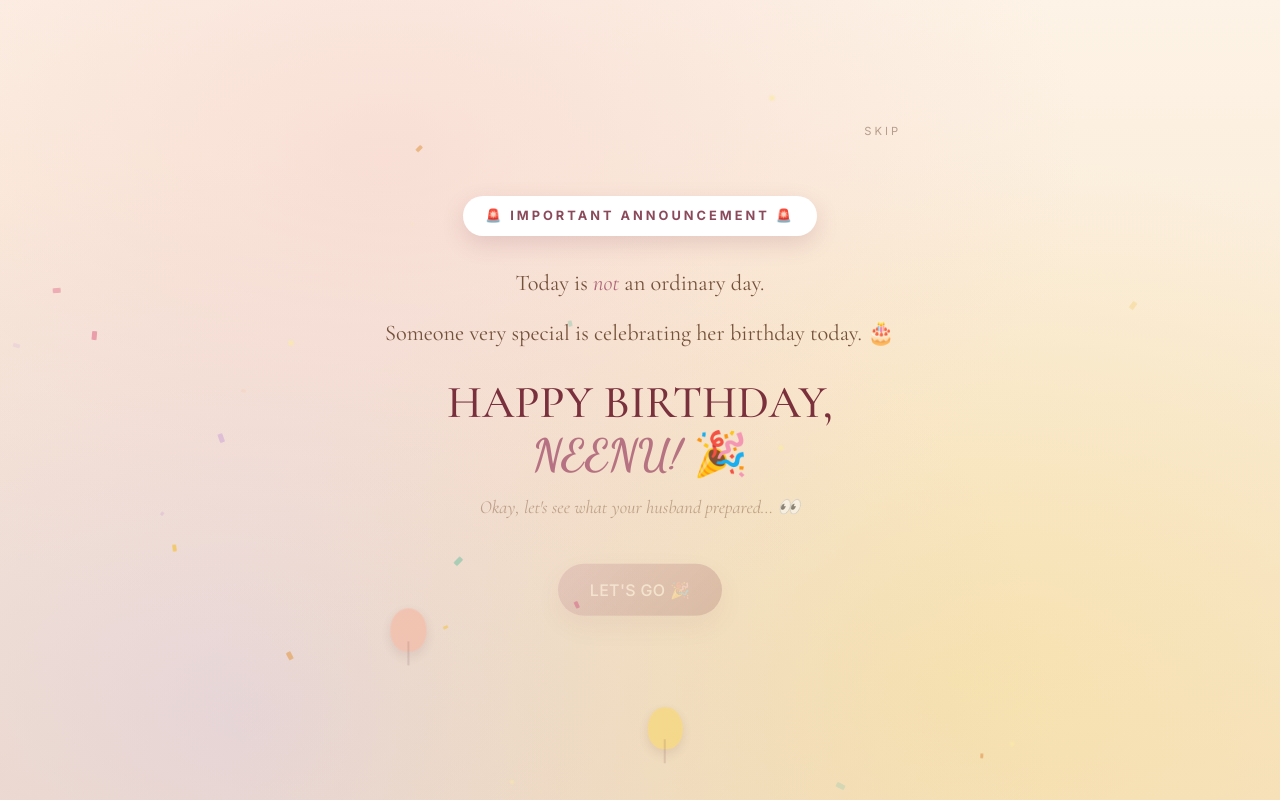
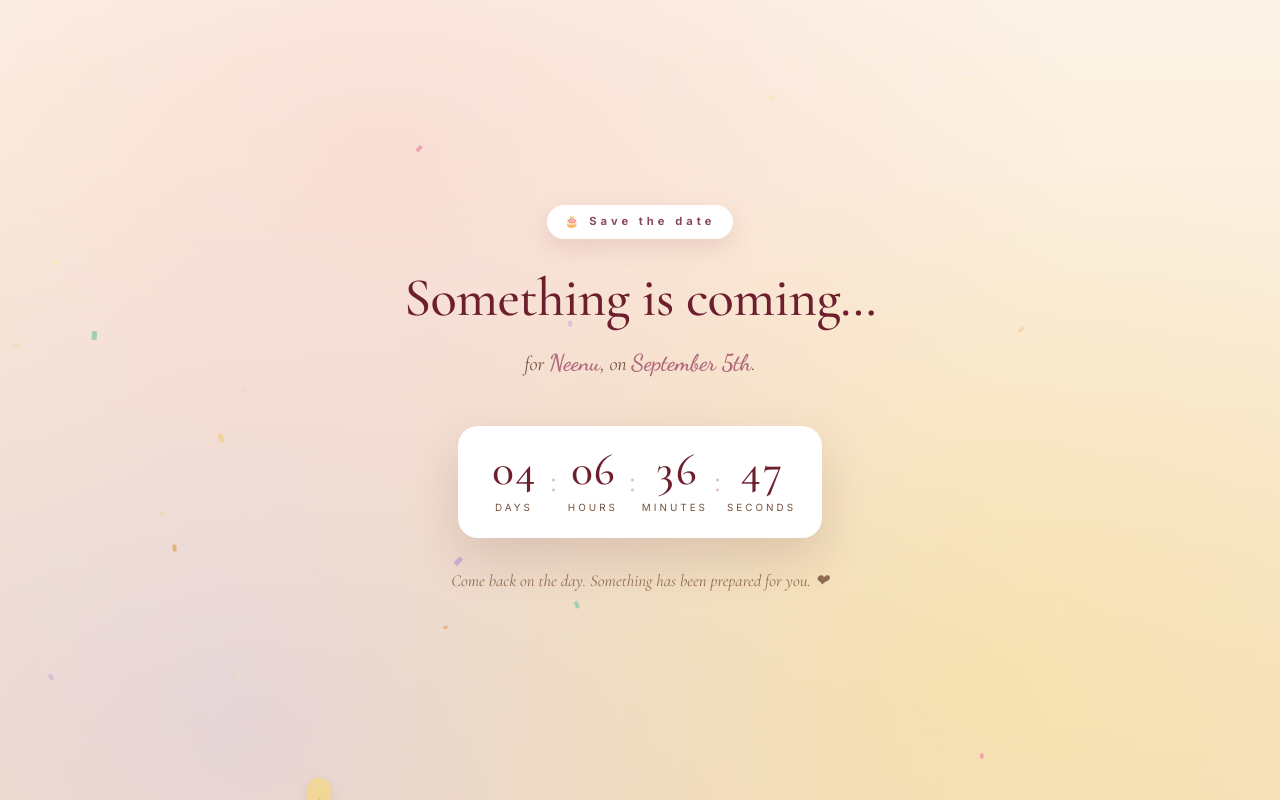
Before and after one commit to vishnu-wac/birthday-website, a React (Vite) app: page / in a window 1280 px wide. Built offline with nearby package versions, Linux system fonts and the light colour scheme.

Commit message:
add countdown gate → auto reveal on Sept 5

```diff
--- a/src/App.css
+++ b/src/App.css
@@ -702,6 +702,127 @@
 /* Easter egg — align variants */
 .easter-egg-left  { text-align: left;  padding-left: 24px; }
 .easter-egg-right { text-align: right; padding-right: 24px; }
+
+/* ==========================================================================
+   Countdown gate (before the birthday)
+   ========================================================================== */
+.countdown {
+  position: relative;
+  min-height: 100vh;
+  min-height: 100svh;
+  display: flex;
+  align-items: center;
+  justify-content: center;
+  padding: 40px 24px;
+  text-align: center;
+  background:
+    radial-gradient(ellipse at 30% 20%, rgba(246, 209, 205, 0.55) 0%, transparent 55%),
+    radial-gradient(ellipse at 75% 85%, rgba(246, 220, 124, 0.35) 0%, transparent 55%),
+    radial-gradient(ellipse at 20% 90%, rgba(214, 198, 230, 0.5) 0%, transparent 55%),
+    linear-gradient(180deg, #fdf3e6 0%, #f6e2c6 100%);
+  overflow: hidden;
+}
+
+.countdown-inner {
+  max-width: 640px;
+  position: relative;
+  z-index: 2;
+}
+
+.countdown-eyebrow {
+  display: inline-block;
+  background: var(--white);
+  padding: 8px 18px;
+  border-radius: 999px;
+  font-family: var(--font-sans);
+  font-weight: 700;
+  font-size: 0.7rem;
+  letter-spacing: 4px;
+  color: var(--rose-deep);
+  margin-bottom: 30px;
+  box-shadow: 0 8px 22px rgba(139, 74, 92, 0.15);
+}
+
+.countdown-title {
+  font-family: var(--font-serif);
+  font-weight: 500;
+  font-size: clamp(2.2rem, 7vw, 3.4rem);
+  color: var(--burgundy);
+  line-height: 1.1;
+  letter-spacing: -0.01em;
+  margin-bottom: 16px;
+}
+
+.countdown-sub {
+  font-family: var(--font-serif);
+  font-style: italic;
+  color: var(--brown);
+  font-size: clamp(1.05rem, 3vw, 1.25rem);
+  margin-bottom: 44px;
+}
+.countdown-sub em {
+  font-family: var(--font-script);
+  font-style: normal;
+  color: var(--rose);
+  font-size: 1.15em;
+  font-weight: 600;
+}
+
+.countdown-clock {
+  display: inline-flex;
+  align-items: flex-start;
+  justify-content: center;
+  gap: 6px;
+  padding: 22px 26px;
+  background: var(--white);
+  border-radius: 20px;
+  box-shadow: 0 20px 50px rgba(72, 20, 29, 0.14);
+  margin-bottom: 30px;
+}
+
+.countdown-unit {
+  display: flex;
+  flex-direction: column;
+  align-items: center;
+  min-width: 60px;
+}
+.countdown-value {
+  font-family: var(--font-serif);
+  font-weight: 500;
+  font-size: clamp(2rem, 7vw, 2.8rem);
+  color: var(--burgundy);
+  line-height: 1;
+  font-variant-numeric: tabular-nums;
+}
+.countdown-label {
+  font-family: var(--font-sans);
+  font-size: 0.62rem;
+  letter-spacing: 3px;
+  text-transform: uppercase;
+  color: var(--brown);
+  margin-top: 8px;
+}
+.countdown-sep {
+  font-family: var(--font-serif);
+  font-size: clamp(1.5rem, 5vw, 2.2rem);
+  color: var(--rose);
+  opacity: 0.4;
+  align-self: flex-start;
+  padding-top: 4px;
+}
+
+.countdown-foot {
+  font-family: var(--font-serif);
+  font-style: italic;
+  color: var(--brown-soft);
+  font-size: clamp(0.95rem, 2.5vw, 1.05rem);
+}
+
+@media (max-width: 480px) {
+  .countdown-clock { padding: 16px 12px; gap: 2px; }
+  .countdown-unit  { min-width: 46px; }
+  .countdown-sep   { font-size: 1.4rem; }
+}
 
 /* ==========================================================================
    Intro (legacy — kept only for the announcement fallback) */
--- a/src/App.jsx
+++ b/src/App.jsx
@@ -1,8 +1,9 @@
-import { useState } from 'react';
+import { useMemo, useState } from 'react';
 import { AnimatePresence } from 'framer-motion';
 import './App.css';
 import { birthdayData } from './data/birthdayData.js';
 
+import Countdown from './components/Countdown.jsx';
 import Announcement from './components/Announcement.jsx';
 import Hero from './components/Hero.jsx';
 import BirthdayReport from './components/BirthdayReport.jsx';
@@ -32,6 +33,29 @@ const NAV_ITEMS = [
 ];
 
 export default function App() {
+  // Birthday-date gate. Before the target moment, show a countdown; once time
+  // reaches it, the countdown auto-flips to the birthday site. Preview via
+  // ?preview=1 in the URL, or by setting sessionStorage.bd-preview.
+  const target = useMemo(
+    () => new Date(birthdayData.birthdayDate),
+    []
+  );
+
+  const previewMode =
+    typeof window !== 'undefined' &&
+    (new URLSearchParams(window.location.search).get('preview') === '1' ||
+      sessionStorage.getItem('bd-preview') === '1');
+
+  const [revealed, setRevealed] = useState(
+    () => previewMode || Date.now() >= target.getTime()
+  );
+
+  // Persist the preview override for the rest of this browser tab session so
+  // the page doesn't slam back to the countdown on a refresh mid-editing.
+  if (previewMode) {
+    try { sessionStorage.setItem('bd-preview', '1'); } catch {}
+  }
+
   // Skip the announcement on subsequent visits within the same tab — nice
   // during editing so you don't sit through it every reload.
   const initialEntered =
@@ -45,6 +69,19 @@ export default function App() {
   };
 
   const { chapters, easterEggs = [] } = birthdayData;
+
+  if (!revealed) {
+    return (
+      <div className="app">
+        <Countdown
+          target={target}
+          wifeName={birthdayData.wifeName}
+          birthdayLabel={birthdayData.birthdayLabel}
+          onDone={() => setRevealed(true)}
+        />
+      </div>
+    );
+  }
 
   return (
     <div className="app">
--- /dev/null
+++ b/src/components/Countdown.jsx
@@ -0,0 +1,101 @@
+import { useEffect, useState } from 'react';
+import { motion } from 'framer-motion';
+import FloatingBirthday from './FloatingBirthday.jsx';
+
+// Ticks every second; returns { d, h, m, s, done }.
+function useCountdown(targetDate) {
+  const [now, setNow] = useState(() => Date.now());
+  useEffect(() => {
+    const id = setInterval(() => setNow(Date.now()), 1000);
+    return () => clearInterval(id);
+  }, []);
+  const diff = Math.max(0, targetDate.getTime() - now);
+  const s = Math.floor(diff / 1000);
+  return {
+    d: Math.floor(s / 86400),
+    h: Math.floor((s % 86400) / 3600),
+    m: Math.floor((s % 3600) / 60),
+    s: s % 60,
+    done: diff === 0,
+  };
+}
+
+function Unit({ value, label }) {
+  const shown = String(value).padStart(2, '0');
+  return (
+    <div className="countdown-unit">
+      <span className="countdown-value">{shown}</span>
+      <span className="countdown-label">{label}</span>
+    </div>
+  );
+}
+
+export default function Countdown({ target, wifeName, birthdayLabel, onDone }) {
+  const { d, h, m, s, done } = useCountdown(target);
+
+  // The moment we hit zero, let the parent flip to the birthday site.
+  useEffect(() => {
+    if (done && onDone) onDone();
+  }, [done, onDone]);
+
+  return (
+    <section className="countdown">
+      <FloatingBirthday balloons={5} confetti={14} stars={8} />
+
+      <div className="countdown-inner">
+        <motion.p
+          className="countdown-eyebrow"
+          initial={{ opacity: 0, y: 10 }}
+          animate={{ opacity: 1, y: 0 }}
+          transition={{ duration: 0.7 }}
+        >
+          🎂 Save the date
+        </motion.p>
+
+        <motion.h1
+          className="countdown-title"
+          initial={{ opacity: 0, y: 16 }}
+          animate={{ opacity: 1, y: 0 }}
+          transition={{ duration: 0.9, delay: 0.2 }}
+        >
+          Something is coming…
+        </motion.h1>
+
+        <motion.p
+          className="countdown-sub"
+          initial={{ opacity: 0 }}
+          animate={{ opacity: 1 }}
+          transition={{ duration: 0.9, delay: 0.5 }}
+        >
+          for <em>{wifeName}</em>, on <em>{birthdayLabel}</em>.
+        </motion.p>
+
+        <motion.div
+          className="countdown-clock"
+          initial={{ opacity: 0, y: 18 }}
+          animate={{ opacity: 1, y: 0 }}
+          transition={{ duration: 0.9, delay: 0.7 }}
+          aria-live="polite"
+          aria-label={`Time until birthday: ${d} days, ${h} hours, ${m} minutes, ${s} seconds`}
+        >
+          <Unit value={d} label="days" />
+          <span className="countdown-sep" aria-hidden="true">:</span>
+          <Unit value={h} label="hours" />
+          <span className="countdown-sep" aria-hidden="true">:</span>
+          <Unit value={m} label="minutes" />
+          <span className="countdown-sep" aria-hidden="true">:</span>
+          <Unit value={s} label="seconds" />
+        </motion.div>
+
+        <motion.p
+          className="countdown-foot"
+          initial={{ opacity: 0 }}
+          animate={{ opacity: 1 }}
+          transition={{ duration: 0.9, delay: 1 }}
+        >
+          Come back on the day. Something has been prepared for you. ❤
+        </motion.p>
+      </div>
+    </section>
+  );
+}
--- a/src/data/birthdayData.js
+++ b/src/data/birthdayData.js
@@ -9,6 +9,12 @@ export const birthdayData = {
   // -----------------------------------------------------------
   wifeName: 'Neenu',
   husbandName: 'Vishnu',
+
+  // Birthday date (local time). Before this moment the site shows a countdown;
+  // from this moment onward the full birthday site is revealed. Add ?preview=1
+  // to any URL to bypass the countdown while testing.
+  birthdayDate: '2026-09-05T00:00:00',
+  birthdayLabel: 'September 5th',
 
   // Hero photo (round frame). Replace with a favourite photo of the two of you.
   heroPhoto: '/assets/photos/hero.jpg',
```
